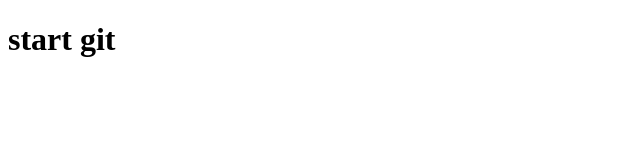
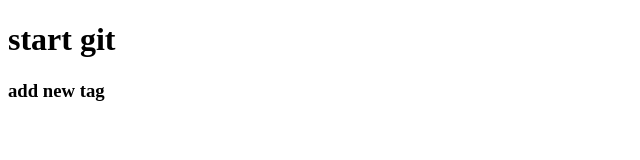
Before and after one commit to SviatoslavBar/LL1, a plain HTML site: page index.html in a window 1280 px wide. Shown: the whole page, without its empty margins (0-640 px from the left). Drawn offline with Linux system fonts and the light colour scheme.

Commit message:
add new tag

```diff
--- a/index.html
+++ b/index.html
@@ -12,6 +12,7 @@
 <body>
 
     <h1>start git</h1>
+    <h3>add new tag</h3>
 
 </body>
 
```
